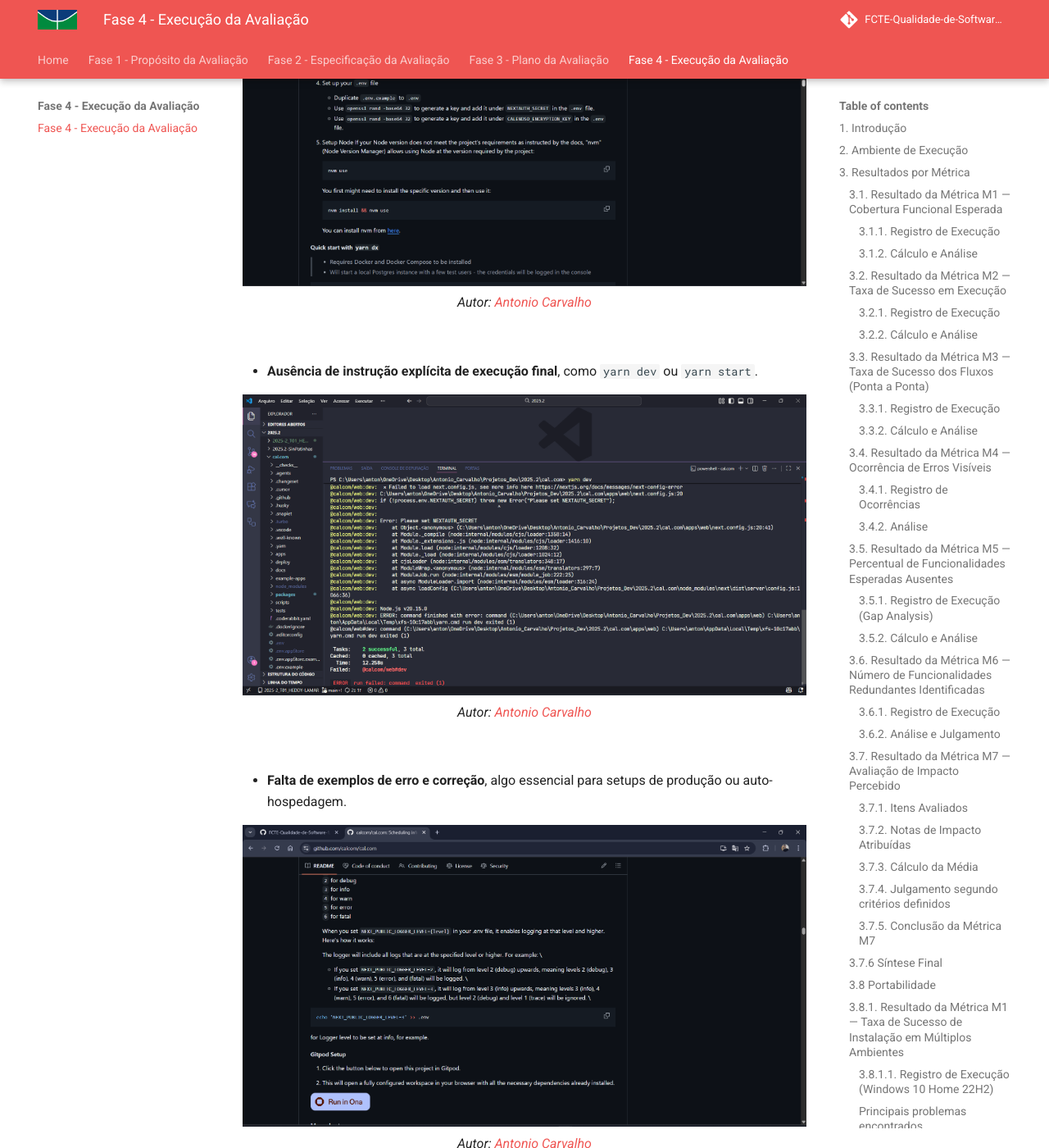
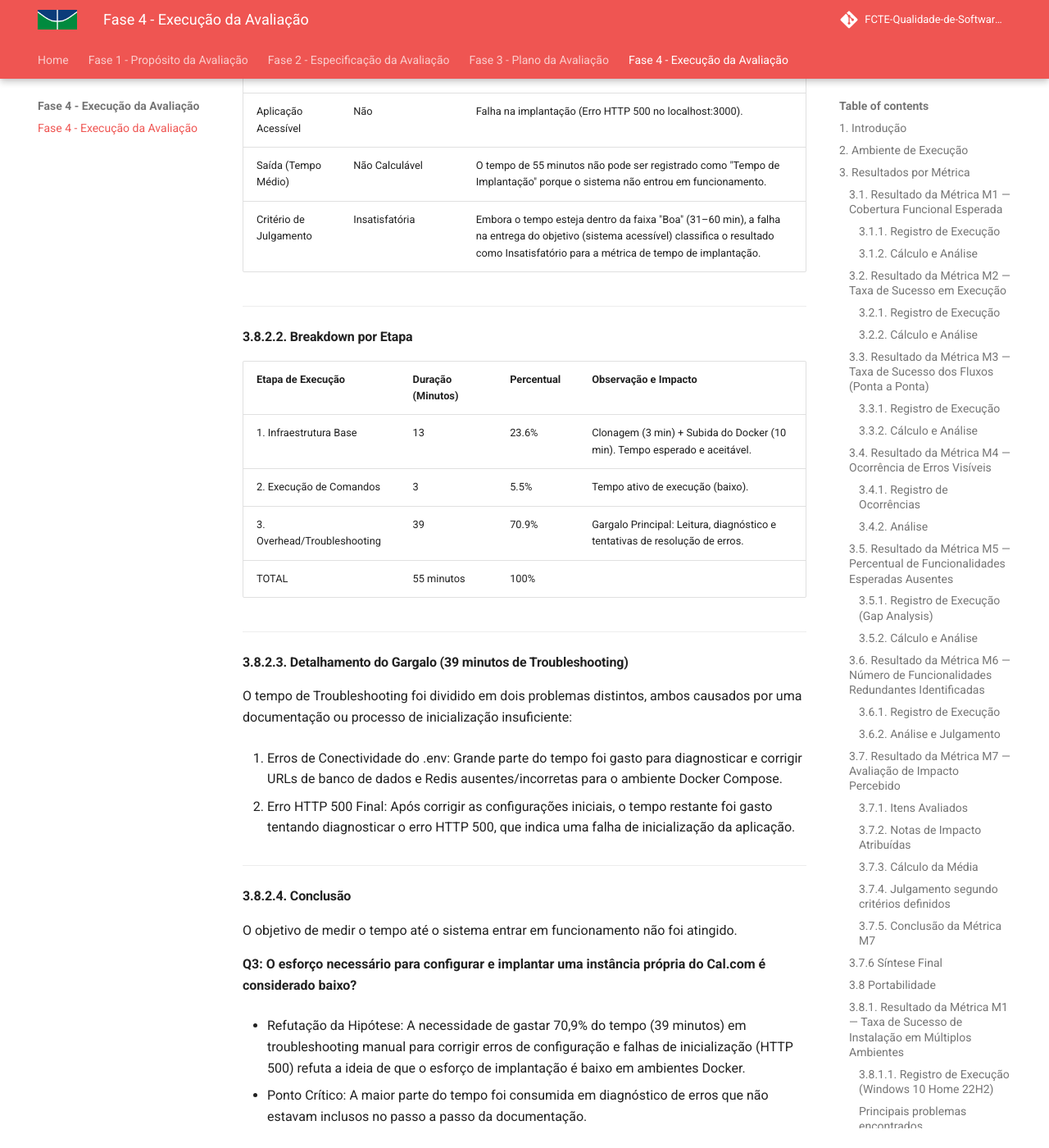
Before and after one commit to FCTE-Qualidade-de-Software-1/2025-2_T01_HEDDY-LAMAR, an MkDocs documentation site: the page built from docs/fase_4/index.md, in a window 1280 px wide and 1400 px high, scrolled down 13392 px. Shown: the whole window at 82% size. Built offline with MkDocs 1.6.1 and Material for MkDocs 9.7.7, drawn with Linux system fonts in a browser that asks for light colours; comment, search, counter and statistics services are not loaded; some of the changed text lies outside the part shown.

Commit message:
Aprimorando a métrica 1 de portabilidade e adicionando a métrica 2

```diff
--- a/docs/fase_4/index.md
+++ b/docs/fase_4/index.md
@@ -302,6 +302,35 @@
 
 ---
 
+#### 3.8.1.2. Registro de Execução (Windows 11 Pro 25H2)
+
+No Windows 11 a tentativa de instalação do Cal.com também apresentou diversas falhas, muitas delas iguais as que foram mostradas nas tentativas anteriores (Windows 10 Home 22H2).
+
+**Tentativa 1 — Instalação via Yarn (método recomendado pelo repositório)**
+
+**Resultado:** Falha, apresentando os mesmos erros já reportados na execução de Windows 10.
+
+---
+
+**Tentativa 2 — Instalação via Docker / Docker Compose**
+
+**Resultado:** Falha, a aplicação resultou em um erro HTTP 500 (Internal Server Error) após a execução, mesmo tendo sido seguidas exatamente todas as etapas especificadas na documentação de instalação via Docker. A  documentação não oferece nenhuma seção de solução do problema ou workaround para o erro encontrado.
+
+<div align="center">
+  <strong>Tentativa de intalação via Docker</strong>
+  <br>
+  <img src="../assets/fase4/erro500.png" alt="Falha de execução do docker compose up">
+  <br>
+  <em>Autor: <a href="https://github.com/CA1RO">Cairo Florenço</a></em>
+
+</div>
+
+**Evidência de tentativa:** https://www.youtube.com/watch?v=vmhYazac73E
+
+
+---
+
+
 #### 3.8.1.3. Evidências
 
 Como nenhuma instalação obteve sucesso, **não foi possível acessar o sistema localmente nem gerar screenshots de funcionamento**.
@@ -313,6 +342,7 @@
 - Erros de virtualização no Docker Desktop
 - Falha final do `docker compose up`, sem containers estáveis
 - Anotações sobre lacunas na documentação (“não explica como iniciar o projeto”)
+- erro HTTP 500
 
 <div align="center">
   <strong>Falha yarn e docker compose up</strong>
@@ -329,7 +359,7 @@
 
 | Total de Ambientes Testados | Instalações com Sucesso | Resultado |
 |------------------------------|--------------------------|-----------|
-| 1 | 0 | **0% de sucesso** |
+| 2 | 0 | **0% de sucesso** |
 
 ---
 
@@ -363,7 +393,59 @@
 > **Conclusão:** Com base nos resultados da Métrica 7.1 (0% de sucesso na instalação), a resposta à Q1 é **negativa**. A documentação atual apresenta lacunas significativas e **não permite executar o processo de auto-hospedagem de forma confiável em diferentes ambientes**, comprometendo a portabilidade e a reprodutibilidade do processo de instalação.
 
 
+---
+
 ### 3.8.2. Resultado da Métrica M2 — Tempo Médio Estimado de Implantação
+
+**Objetivo:** Medir o tempo até o sistema entrar em funcionamento.
+
+#### 3.8.2.1. Tempo Médio Estimado de Implantação
+
+Para essa etapa as medições serão feitas com base na tentativa de instalação gravada. (https://www.youtube.com/watch?v=vmhYazac73E).
+
+| Métrica | Valor Registrado | Observações |
+|------------------|-----------|-------------|
+| Instalação | 1 (Tentativa de instalação do Cal.com) | Medição para esta instalação. |
+| Tempo Total Gasto | 55 minutos | Duração da tentativa: Início da clonagem até a desistência. |
+| Aplicação Acessível | Não | Falha na implantação (Erro HTTP 500 no localhost:3000). |
+| Saída (Tempo Médio) | Não Calculável | O tempo de 55 minutos não pode ser registrado como "Tempo de Implantação" porque o sistema não entrou em funcionamento. |
+| Critério de Julgamento | Insatisfatória |  Embora o tempo esteja dentro da faixa "Boa" (31–60 min), a falha na entrega do objetivo (sistema acessível) classifica o resultado como Insatisfatório para a métrica de tempo de implantação. |
+
+
+---
+
+#### 3.8.2.2. Breakdown por Etapa
+
+| Etapa de Execução | Duração (Minutos) | Percentual | Observação e Impacto |
+|------------------|-----------|-------------|------|
+| 1. Infraestrutura Base | 13 | 23.6% | Clonagem (3 min) + Subida do Docker (10 min). Tempo esperado e aceitável. |
+| 2. Execução de Comandos | 3 | 5.5% | Tempo ativo de execução (baixo). |
+| 3. Overhead/Troubleshooting | 39 | 70.9% | Gargalo Principal: Leitura, diagnóstico e tentativas de resolução de erros. |
+| TOTAL | 55 minutos | 100% | |
+
+---
+
+#### 3.8.2.3. Detalhamento do Gargalo (39 minutos de Troubleshooting)
+
+O tempo de Troubleshooting foi dividido em dois problemas distintos, ambos causados por uma documentação ou processo de inicialização insuficiente:
+
+1. Erros de Conectividade do .env: Grande parte do tempo foi gasto para diagnosticar e corrigir URLs de banco de dados e Redis ausentes/incorretas para o ambiente Docker Compose.
+
+2. Erro HTTP 500 Final: Após corrigir as configurações iniciais, o tempo restante foi gasto tentando diagnosticar o erro HTTP 500, que indica uma falha de inicialização da aplicação.
+
+---
+
+#### 3.8.2.4. Conclusão
+
+O objetivo de medir o tempo até o sistema entrar em funcionamento não foi atingido.
+
+**Q3: O esforço necessário para configurar e implantar uma instância própria do Cal.com é considerado baixo?**
+
+* Refutação da Hipótese: A necessidade de gastar 70,9% do tempo (39 minutos) em troubleshooting manual para corrigir erros de configuração e falhas de inicialização (HTTP 500) refuta a ideia de que o esforço de implantação é baixo em ambientes Docker.
+
+* Ponto Crítico: A maior parte do tempo foi consumida em diagnóstico de erros que não estavam inclusos no passo a passo da documentação.
+
+---
 
 ### 3.8.3. Resultado da Métrica M3 — Qualidade Percebida da Documentação de Instalação
 
@@ -568,6 +650,7 @@
 | `1.2`  | 25/11/2025 | Adiciona métrica 7 de adequação funcional | [Gustavo Haubert](https://github.com/GustavoHaubert) |
 | `1.3`  | 25/11/2025 | Adiciona métrica 1 de portabilidade | [Gustavo Haubert](https://github.com/GustavoHaubert) |
 | `1.4`  | 25/11/2025 | Adiciona métricas 5 e 6 de adequação funcional | [Atyrson Souto](https://github.com/Atyrson) |
+| `1.5`  | 26/11/2025 | Aprimorando a métrica 1 de portabilidade e adicionando a métrica 2 | [Cairo Florenço](https://github.com/CA1RO) |
 
 <script type="text/javascript" id="MathJax-script" async
   src="https://cdn.jsdelivr.net/npm/mathjax@3/es5/tex-mml-chtml.js">
```
Also changed, not shown: other parts of docs/fase_4/index.md (+1 -1 lines), docs/fase_2/obj_portabilidade.md (+1 -1 lines), docs/fase_3/index.md (+1 -1 lines), docs/assets/fase4/erro500.png (added).
